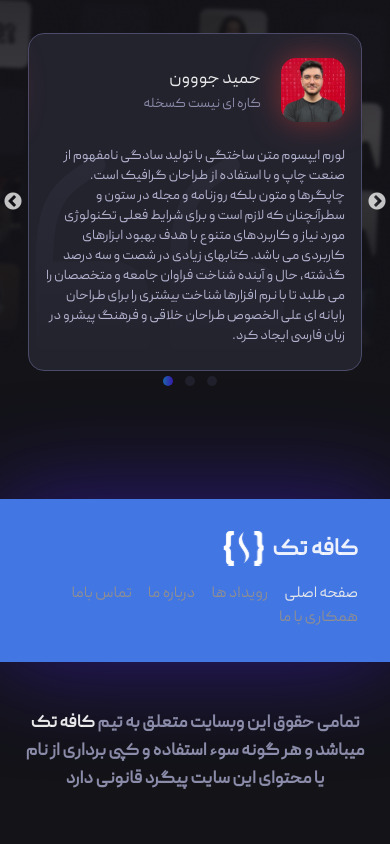
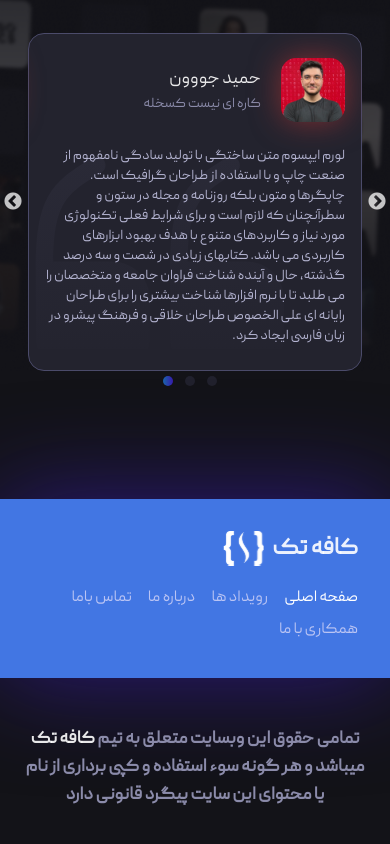
Before and after one commit to AmirhosseinDehghanazar/CafeTech-Frontend, a React (Vite) app in the folder CafeTech-Frontend/: page / in a window 390 px wide. Shown: the part 2952-3796 px from the top of the page. Built offline with nearby package versions, Linux system fonts and the light colour scheme.

Commit message:
navLinks css changed

```diff
--- a/CafeTech-Frontend/src/components/footer/Footer.jsx
+++ b/CafeTech-Frontend/src/components/footer/Footer.jsx
@@ -5,22 +5,27 @@ import "./footer.css";
 const Footer = ({ value, valueHandler }) => {
   return (
     <div className="mb-10">
-      <div className="footer flex flex-col md:flex-row md:items-center gap-4 -mx-6 md:mx-0 mb-12 bg-[#4276E3] p-8 xl:px-20 md:rounded-[25px] shadow-[#441EDE]">
+      <div className="footer  flex flex-col md:flex-row md:items-center md:py-12 gap-4 -mx-6 md:mx-0 mb-12 bg-[#4276E3] p-8 lg:px-20 md:rounded-[25px] shadow-[#441EDE]">
         {/* logo */}
         <div>
           <a
             href="/"
-            className="flex items-end lg:items-center lg:relative rela gap-2 lg:flex-row-reverse"
+            className=" flex items-center lg:relative rela gap-2 lg:flex-row-reverse"
           >
             <p className="font-bold text-2xl text-white/90">کافه تک</p>
             <div className="cafe-svg lg:absolute" />
           </a>
         </div>
         {/* navs */}
-        <div className="mx-auto md:text-lg">
+        <div className="mx-auto md:text-lg leading-loose">
           {linksData.map((link, i) => (
             <div key={i} className="inline-block me-4 flex-nowrap">
-              <NavLink {...link} value={value} valueHandler={valueHandler} />
+              <NavLink
+                {...link}
+                value={value}
+                valueHandler={valueHandler}
+                inactiveColor={"#BAC4F4"}
+              />
             </div>
           ))}
         </div>
--- a/CafeTech-Frontend/src/components/navbar/NavLink.jsx
+++ b/CafeTech-Frontend/src/components/navbar/NavLink.jsx
@@ -1,12 +1,12 @@
 import React from "react";
 
-const NavLink = ({ path, value, index, text, valueHandler }) => {
+const NavLink = ({ path, value, index, text, valueHandler, inactiveColor }) => {
+  const navStyle = {
+    color: index === value ? "white" : inactiveColor,
+  };
+
   return (
-    <a
-      onClick={() => valueHandler(index)}
-      href={path}
-      className={`${index === value ? "text-gray-200" : "inactive"} navlink`}
-    >
+    <a onClick={() => valueHandler(index)} href={path} style={navStyle}>
       {text}
     </a>
   );
--- a/CafeTech-Frontend/src/components/navbar/Navbar.jsx
+++ b/CafeTech-Frontend/src/components/navbar/Navbar.jsx
@@ -34,6 +34,7 @@ const Navbar = ({ value, valueHandler }) => {
             {...link}
             value={value}
             valueHandler={valueHandler}
+            inactiveColor={"#8e8e93"}
           />
         ))}
       </div>
--- a/CafeTech-Frontend/src/components/navbar/navbar.css
+++ b/CafeTech-Frontend/src/components/navbar/navbar.css
@@ -10,12 +10,6 @@
   width: 40px;
   height: 40px;
 }
-
-/* style for links in navbar
-.navlink {
-  font-weight: bold;
-  font-size: 18px;
-} */
 
 /* getting cafeTech logo */
 .cafe-svg {
```
